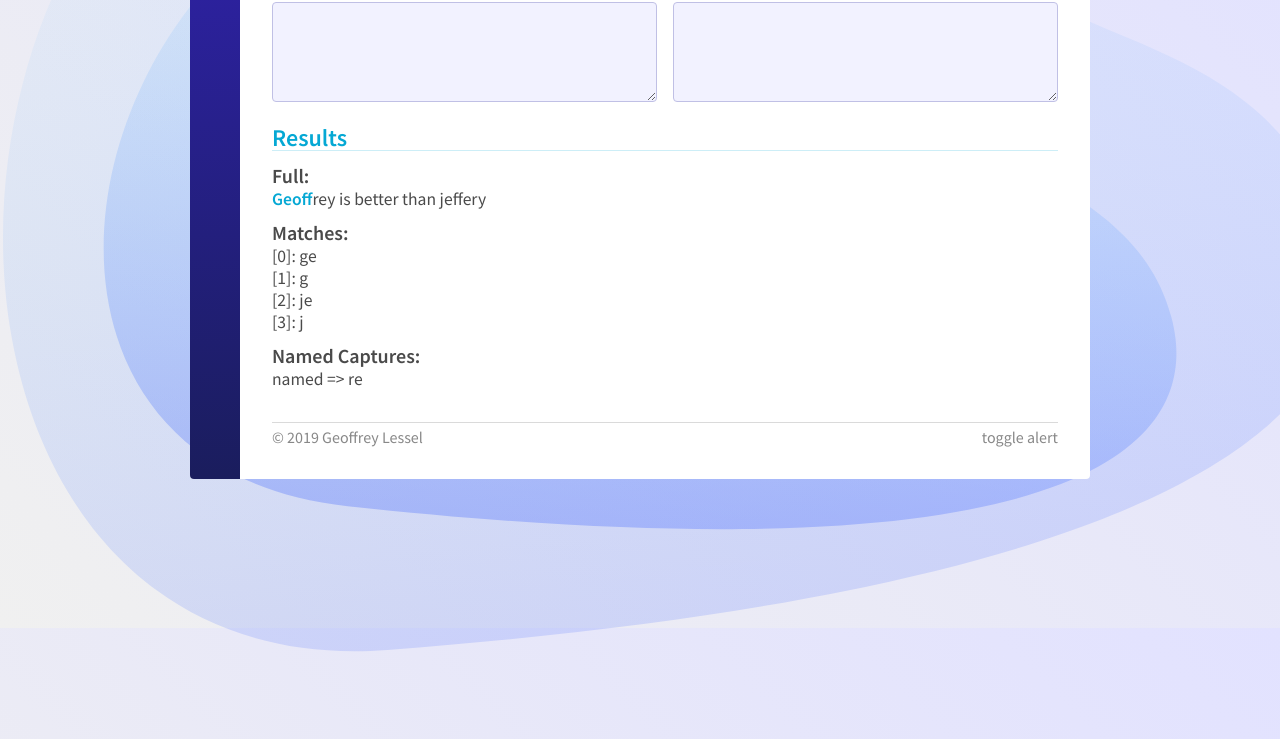
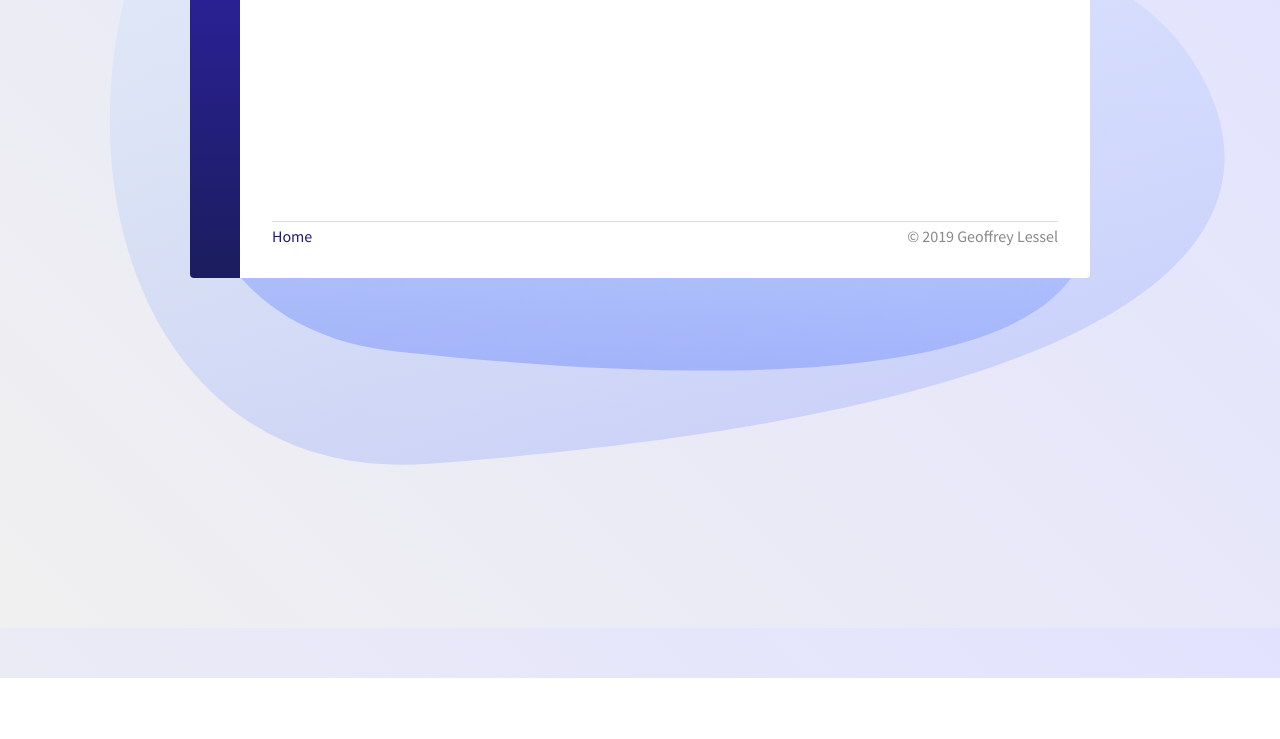
Before and after one commit to joshwilkerson/regex-checker-template, a React app: page /about in a window 1280 px wide. Shown: the part 172-911 px from the top of the page. After the commit the page ends 850 px from the top, so only its background shows below. Built offline with nearby package versions, Linux system fonts and the light colour scheme.

Commit message:
Add “about” page & react-router

```diff
--- a/package.json
+++ b/package.json
@@ -19,7 +19,8 @@
   "dependencies": {
     "gh-pages": "^2.1.1",
     "react": "^16.9.0",
-    "react-dom": "^16.9.0"
+    "react-dom": "^16.9.0",
+    "react-router-dom": "^5.1.0"
   },
   "devDependencies": {
     "@babel/core": "^7.5.5",
--- a/src/assets/sass/_footer.scss
+++ b/src/assets/sass/_footer.scss
@@ -3,4 +3,26 @@ footer {
   margin-top: 2em;
   padding-top: .25em;
   border-top: 1px solid #dadada;
+  display: flex;
+  flex-direction: column;
+
+  @include breakpoints(from-sm) {
+    flex-direction: row;
+    justify-content: space-between;
+  }
+
+  nav {
+    a {
+      color: $purple;
+      font-weight: 400;
+      text-decoration: none;
+      margin: 0 .5em 0 0;
+      transition: .2s all ease;
+
+      &:hover {
+        text-decoration: underline;
+        color: adjust-color($purple, $lightness: -3%);
+      }
+    }
+  }
 }
--- a/src/assets/sass/_global.scss
+++ b/src/assets/sass/_global.scss
@@ -16,6 +16,7 @@ html {
 	width: 94%;
   max-width: 900px;
 	height: auto;
+  min-height: 400px;
 	margin: 50px auto;
 	position: relative;
 
@@ -50,12 +51,18 @@ html {
 
 .content {
 	background: #fff;
+  width: 100%;
+  height: 100%;
+  min-height: 400px;
 	z-index: 3;
 	position: relative;
 	border-radius: 4px;
 	overflow: hidden;
   transition: .2s all ease;
   padding: 2em 2em 2em calc(2em + 20px);
+  display: flex;
+  flex-direction: column;
+  justify-content: space-between;
 
   @include breakpoints(from-md) {
     padding-left: calc(2em + 50px);
--- /dev/null
+++ b/src/components/about.js
@@ -0,0 +1,22 @@
+import React, { Fragment } from "react"
+import { obj } from "prop-types"
+
+import Footer from "./footer"
+
+const About = props => {
+	return (
+		<Fragment>
+			<div>
+				<h1>About Page</h1>
+				<p>Some about content goes here</p>
+			</div>
+			<Footer currentPath={props.location.pathname} />
+		</Fragment>
+	)
+}
+
+About.propTypes = {
+	location: obj,
+}
+
+export default About
--- a/src/components/app.js
+++ b/src/components/app.js
@@ -1,8 +1,22 @@
 import React from "react"
+import { BrowserRouter, Route, withRouter } from "react-router-dom"
+
+import Container from "./container"
 import RegexChecker from "./regex_checker"
+import About from "./about"
+
+const IndexPage = withRouter(props => <RegexChecker {...props} />)
+const AboutPage = withRouter(props => <About {...props} />)
 
 const App = () => {
-	return <RegexChecker />
+	return (
+		<BrowserRouter>
+			<Container currentPath={location.pathname}>
+				<Route path="/" exact component={IndexPage} />
+				<Route path="/about/" component={AboutPage} />
+			</Container>
+		</BrowserRouter>
+	)
 }
 
 export default App
--- /dev/null
+++ b/src/components/container.js
@@ -0,0 +1,17 @@
+import React from "react"
+import { any, string } from "prop-types"
+
+const Container = props => {
+	return (
+		<div className="container">
+			<div className="content">{props.children}</div>
+		</div>
+	)
+}
+
+Container.propTypes = {
+	children: any,
+	currentPath: string,
+}
+
+export default Container
--- a/src/components/footer.js
+++ b/src/components/footer.js
@@ -1,20 +1,24 @@
 import React from "react"
-import { bool, func } from "prop-types"
+import { Link } from "react-router-dom"
+import { string } from "prop-types"
 
 const Footer = props => {
 	return (
-		<footer style={{ display: "flex", justifyContent: "space-between" }}>
-			<span>&copy; 2019 Geoffrey Lessel</span>
-			<span onClick={() => props.setShowAlert(!props.showAlert)}>
-				toggle alert
-			</span>
+		<footer>
+			<nav>
+				{props.currentPath === "/" ? (
+					<Link to="/about/">About</Link>
+				) : (
+					<Link to="/">Home</Link>
+				)}
+			</nav>
+			<p>&copy; 2019 Geoffrey Lessel</p>
 		</footer>
 	)
 }
 
 Footer.propTypes = {
-	showAlert: bool,
-	setShowAlert: func,
+	currentPath: string,
 }
 
 export default Footer
--- a/src/components/regex_checker.js
+++ b/src/components/regex_checker.js
@@ -1,4 +1,5 @@
-import React, { useState } from "react"
+import React, { Fragment } from "react"
+import { obj } from "prop-types"
 
 import Header from "./header"
 import Form from "./form"
@@ -6,20 +7,23 @@ import Alert from "./alert"
 import Results from "./results"
 import Footer from "./footer"
 
-const RegexChecker = () => {
-	const [showAlert, setShowAlert] = useState(false)
-
+const RegexChecker = props => {
 	return (
-		<div className="container">
-			<div className="content">
+		<Fragment>
+			<div>
 				<Header />
 				<Form />
-				{showAlert && <Alert />}
+				<Alert />
 				<Results />
-				<Footer showAlert={showAlert} setShowAlert={setShowAlert} />
 			</div>
-		</div>
+
+			<Footer currentPath={props.location.pathname} />
+		</Fragment>
 	)
 }
 
+RegexChecker.propTypes = {
+	location: obj,
+}
+
 export default RegexChecker
```
Also changed, not shown: 1 other file.
